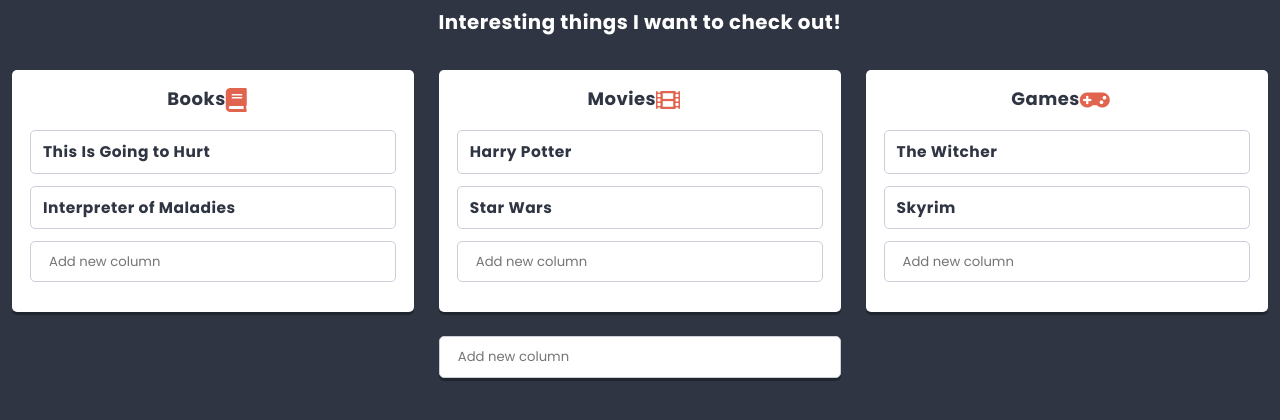
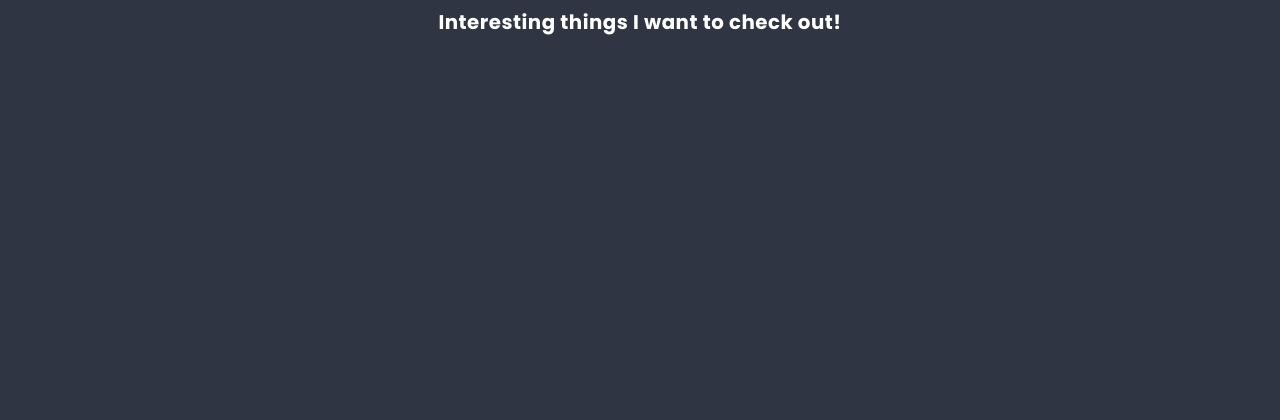
Before and after one commit to rado-jedro/react-to-do-app-2, a React app: page / in a window 1280 px wide. Shown: the part 370-790 px from the top of the page. Built offline with nearby package versions, Linux system fonts and the light colour scheme.

Commit message:
Add redux migration

```diff
--- a/src/components/App/App.js
+++ b/src/components/App/App.js
@@ -1,18 +1,25 @@
 import React from 'react';
 import styles from './App.scss';
 import List from '../List/List';
-import {pageContents, listData} from '../../data/dataStore';
-
+import PropTypes from 'prop-types';
 
 
 
 class App extends React.Component {
+  static propTypes = {
+    title: PropTypes.node,
+    subtitle: PropTypes.node,
+    lists: PropTypes.array,
+  }
   render() {
+    const {title, subtitle,lists} = this.props;
     return (
       <main className={styles.component}>
-        <h1 className={styles.title}>{pageContents.title}</h1>
-        <h2 className={styles.subtitle}>{pageContents.subtitle}</h2>
-        <List {...listData} />
+        <h1 className={styles.title}>{title}</h1>
+        <h2 className={styles.subtitle}>{subtitle}</h2>
+        {lists.map(listData => (
+          <List key={listData.id} {...listData} />
+        ))}
       </main>
     );
   }
--- a/src/components/List/List.js
+++ b/src/components/List/List.js
@@ -2,18 +2,17 @@
 import styles from './List.scss';
 import Hero from '../Hero/Hero';
 import PropTypes from 'prop-types';
-import Column from '../Column/Column.js';
+//import Column from '../Column/Column.js';
 import {settings} from '../../data/dataStore';
-import Creator from '../Creator/Creator.js';
+//import Creator from '../Creator/Creator.js';
+import ReactHtmlParser from 'react-html-parser';
+
 
 
 
 
 
 class List extends React.Component {
-    state = {
-      columns: this.props.columns || [],
-    }
 
     static propTypes = {
       title: PropTypes.node.isRequired,
@@ -26,32 +25,19 @@
 
     }
 
-    addColumn(title){
-      this.setState(state => (
-        {
-          columns: [
-            ...state.columns,
-            {
-              key: state.columns.length ? state.columns[state.columns.length-1].key+1 : 0,
-              title,
-              icon: 'list-alt',
-              cards: [],
-            },
-          ],
-        }
-      ));
-    }
+    render() {
+      const {title, image, description} = this.props;
 
-    render() {
       return (
         <section className={styles.component}>
           <h2 className={styles.subtitle}>
-            <Hero titleText={this.props.title} image= {this.props.image} />
+            <Hero titleText={title} image={image} />
             <div className={styles.description}>
-              {this.props.description}
+              {ReactHtmlParser(description)}
             </div>
 
           </h2>
+          {/*
           <div className={styles.columns}>
             {this.state.columns.map(({key, ...columnProps}) => (
               <Column key={key} {...columnProps} />
@@ -61,7 +47,7 @@
           <div className={styles.creator}>
             <Creator text={settings.columnCreatorText} action={title => this.addColumn(title)}/>
           </div>
-
+            */}
         </section>
       );
     }
--- a/src/index.js
+++ b/src/index.js
@@ -2,7 +2,7 @@
 import './styles/normalize.scss';
 import './styles/global.scss';
 import ReactDOM from 'react-dom';
-import App from './components/App/App';
+import App from './components/App/AppContainer';
 import { Provider } from 'react-redux';
 import store from './redux/store';
 
```
